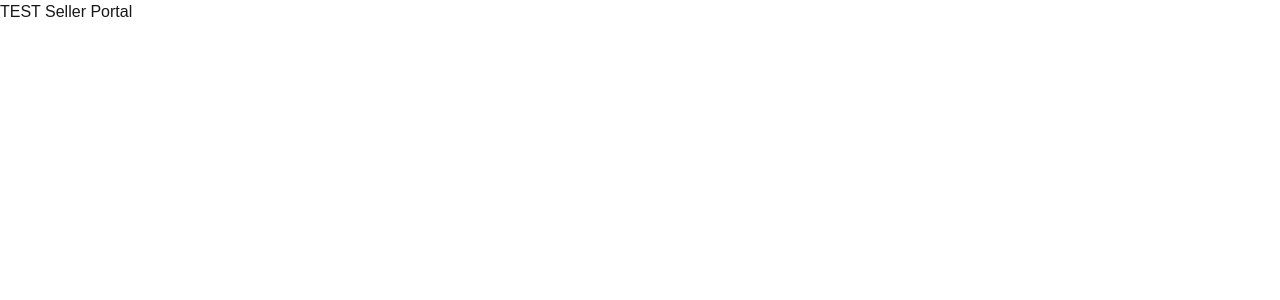
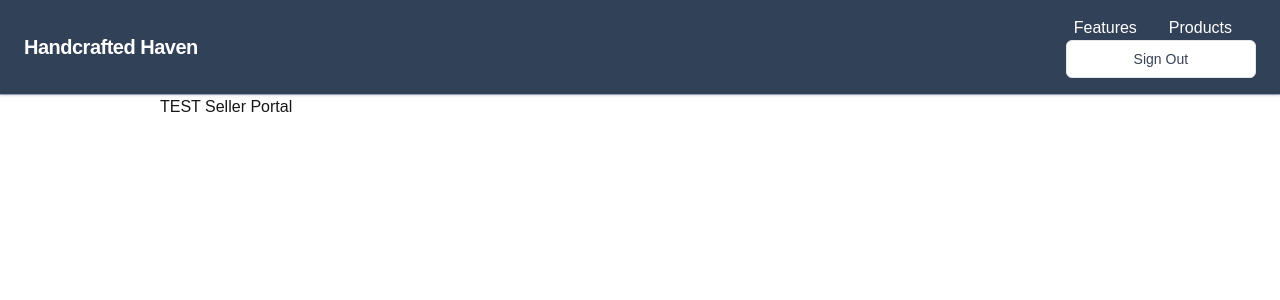
Before and after one commit to ndamatta/handcrafted-haven, a Next.js app: page /seller-portal in a window 1280 px wide. Shown: the top 300 px of the page. Built offline with nearby package versions, Linux system fonts and the light colour scheme.

Commit message:
Finish Login for the sellers

```diff
--- a/auth.config.ts
+++ b/auth.config.ts
@@ -12,7 +12,7 @@ export const authConfig = {
         if (isLoggedIn) return true;
         return false; // Redirect unauthenticated users to login page
       } else if (isLoggedIn) {
-        return Response.redirect(new URL("/seller-portal", nextUrl));
+        // return Response.redirect(new URL("/seller-portal", nextUrl));
       }
       return true;
     },
--- a/src/app/page.tsx
+++ b/src/app/page.tsx
@@ -1,14 +1,18 @@
-import Image from "next/image";
 import Header from "@/components/Header";
 import Footer from "@/components/Footer";
 import Container from "@/components/Container";
 import products from "../../data/products.json";
-import Product, { ProductType } from "@/components/Product";
+import Product, { type ProductType } from "@/components/Product";
+import NavButton from "@/components/NavButton";
 
 export default function Home() {
   return (
     <div className="font-sans min-h-screen flex flex-col bg-gradient-to-b from-white to-gray--100 dark:from-[#18181b] dark:to-[#23232a]">
-      <Header />
+      <Header>
+        <NavButton href="/seller-portal">Seller Portal</NavButton>
+        <NavButton href="#features">Features</NavButton>
+        <NavButton href="#products">Products</NavButton>
+      </Header>
       <Container>
         {/* Hero Section */}
         <section className="flex flex-col items-center justify-center py-16">
@@ -23,7 +27,7 @@ export default function Home() {
 
         {/* Product Grid */}
         <section id="products" className="py-8">
-          <h2 className="text-2xl font-bold mb-6 text-center text-slate-800">
+          <h2 className="text-2xl font-bold mb-6 text-center text-gray-900 dark:text-gray-300">
             Featured Products
           </h2>
           <div className="grid grid-cols-1 sm:grid-cols-2 md:grid-cols-3 gap-8">
--- a/src/app/seller-portal/page.tsx
+++ b/src/app/seller-portal/page.tsx
@@ -1,5 +1,13 @@
+import Container from "@/components/Container";
+import PortalHeader from "@/components/SellerPortal/PortalHeader";
+
 export default function Page() {
   return (
-    <p>TEST Seller Portal</p>
+    <>
+      <PortalHeader />
+      <Container>
+        <p>TEST Seller Portal</p>
+      </Container>
+    </>
   );
 }
--- a/src/components/Header.tsx
+++ b/src/components/Header.tsx
@@ -1,17 +1,12 @@
 import React from "react";
-import NavButton from "@/components/NavButton";
 
-export default function Header() {
+export default function Header({ children }: { children: React.ReactNode }) {
   return (
     <header className="w-full py-4 px-6 bg-slate-700 border-b border-slate-400 shadow flex items-center justify-between">
       <span className="text-xl font-bold tracking-tight text-white">
         Handcrafted Haven
       </span>
-      <nav className="space-x-4">
-        <NavButton href="/seller-portal">Seller Portal</NavButton>
-        <NavButton href="#features">Features</NavButton>
-        <NavButton href="#products">Products</NavButton>
-      </nav>
+      <nav className="space-x-4">{children}</nav>
     </header>
   );
 }
--- a/src/components/LoginForm.tsx
+++ b/src/components/LoginForm.tsx
@@ -6,7 +6,7 @@ import { authenticate } from "@/lib/actions";
 
 export default function LoginForm() {
   const searchParams = useSearchParams();
-  const callbackUrl = searchParams.get("callbackUrl") || "/dashboard";
+  const callbackUrl = searchParams.get("callbackUrl") || "/seller-portal";
 
   const [errorMessage, formAction, isPending] = useActionState(
     authenticate,
--- /dev/null
+++ b/src/components/SellerPortal/PortalHeader.tsx
@@ -0,0 +1,25 @@
+import { signOut } from "@/../auth";
+import Header from "@/components/Header";
+import NavButton from "@/components/NavButton";
+
+export default function PortalHeader() {
+  return (
+    <Header>
+      <NavButton href="#features">Features</NavButton>
+      <NavButton href="#products">Products</NavButton>
+      <form
+        action={async () => {
+          "use server";
+          await signOut({ redirectTo: "/" });
+        }}
+      >
+        <button
+          type="submit"
+          className="w-full rounded-md border border-gray-200 dark:border-zinc-700 bg-white dark:bg-zinc-800 text-gray-700 dark:text-gray-200 py-2 px-4 text-sm font-medium hover:bg-amber-100 dark:hover:bg-zinc-700 transition-colors"
+        >
+          Sign Out
+        </button>
+      </form>
+    </Header>
+  );
+}
--- a/src/lib/definitions.ts
+++ b/src/lib/definitions.ts
@@ -8,9 +8,8 @@ export type Product = {
 };
 
 export type User = {
+  id: string;
+  name: string;
   email: string;
   password: string;
-  name?: string;
-  createdAt: Date;
-  updatedAt: Date;
 };
```
Also changed, not shown: 1 other file (tests, documents, lock files or other folders).
